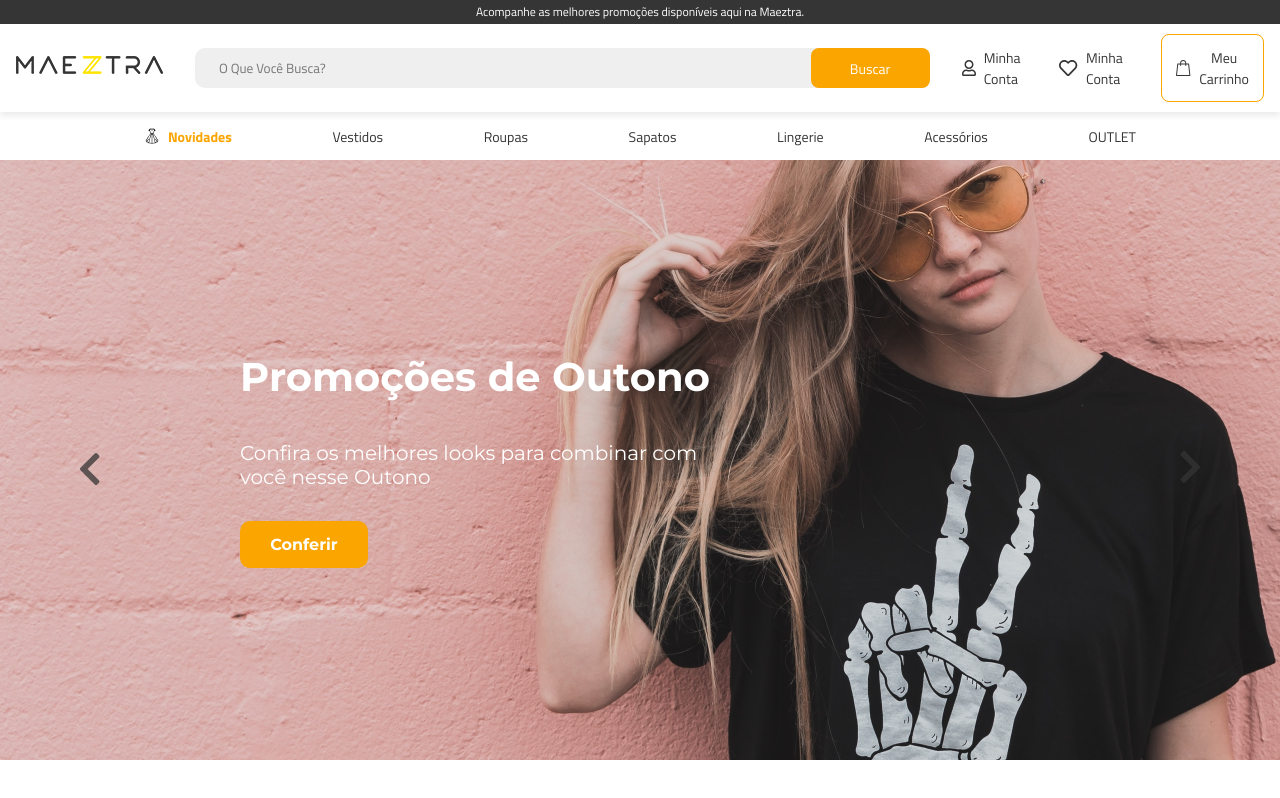
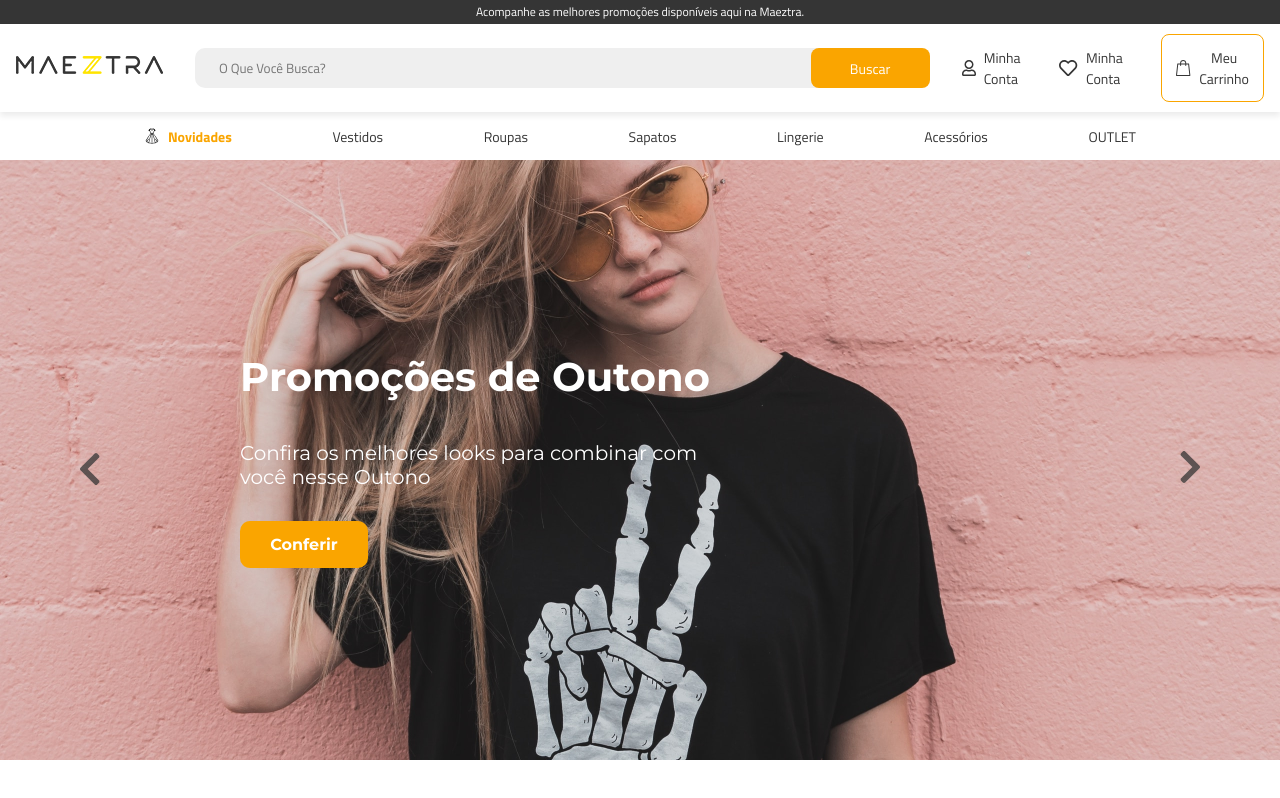
Before and after one commit to HigorDenomar/maeztra, a React (Vite) app: page / in a window 1280 px wide. Built offline with nearby package versions, Linux system fonts and the light colour scheme.

Commit message:
fix(desktop): object-fit full banner

```diff
--- a/src/components/FullBanner/styles.module.scss
+++ b/src/components/FullBanner/styles.module.scss
@@ -4,8 +4,9 @@
     height: 600px;
 
     > img {
-      position: absolute;
-      inset: 0;
+      width: 100%;
+      height: 100%;
+      object-fit: cover;
     }
 
     .content {
```
